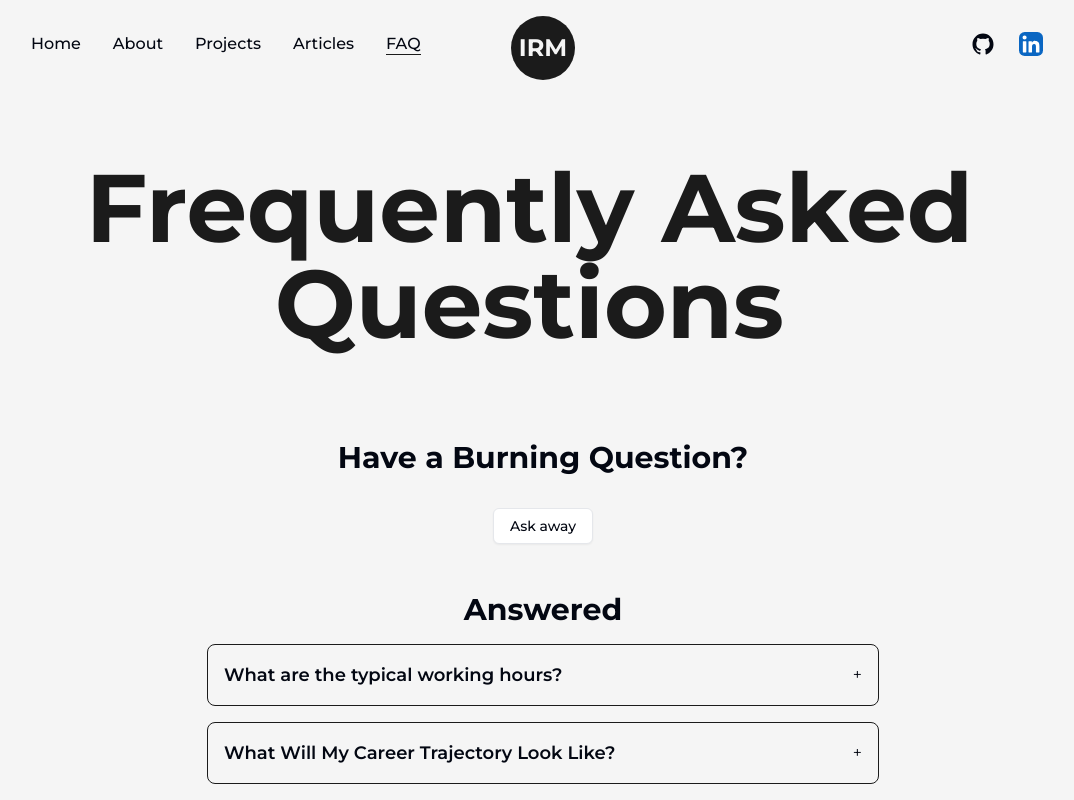
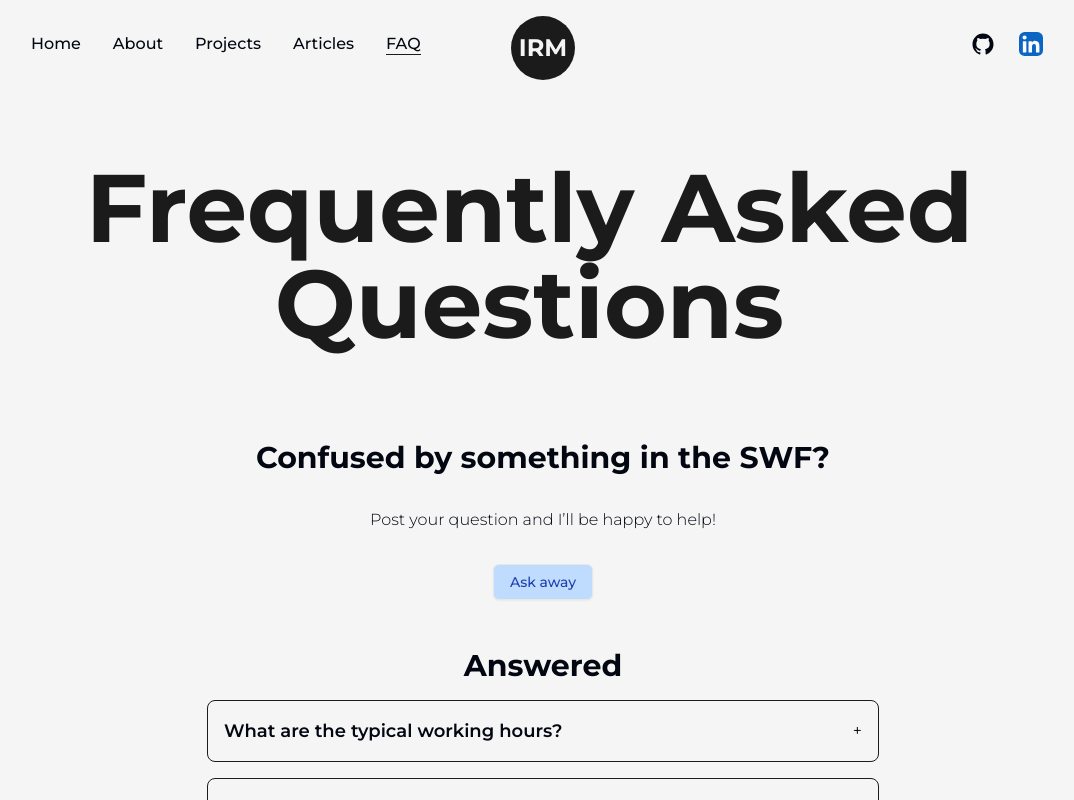
Before and after one commit to ir-acc-dev/PortfolioWebsite, a Next.js app: page /faq in a window 1280 px wide. Shown: the top 800 px of the page, without its empty margins (97-1171 px from the left). Built offline with nearby package versions, Linux system fonts and the light colour scheme; no server answers.

Commit message:
updated button styling and question header

```diff
--- a/package.json
+++ b/package.json
@@ -9,6 +9,7 @@
     "lint": "next lint"
   },
   "dependencies": {
+    "@heroicons/react": "^2.1.5",
     "@radix-ui/react-slot": "^1.1.0",
     "axios": "^1.7.7",
     "class-variance-authority": "^0.7.0",
--- a/src/pages/faq.js
+++ b/src/pages/faq.js
@@ -5,6 +5,7 @@ import { motion } from "framer-motion";
 import { Button } from "@/components/ui/button";
 import {useEffect, useState} from "react";
 import {createQuestion, deleteQuestion, getAllQuestions, updateQuestion} from "./api/faqClient.js"
+import { PencilIcon, TrashIcon } from '@heroicons/react/24/outline'; // Import icons
 
 const FaqItem = ({ question, answer, editable = false, onEdit, onDelete }) => {
 
@@ -58,11 +59,11 @@ const FaqItem = ({ question, answer, editable = false, onEdit, onDelete }) => {
                         </>
                     ) : (
                         <>
-                            <Button onClick={() => setIsEditing(true)} variant="outline">
-                                Edit
+                            <Button onClick={() => setIsEditing(true)} variant="outline" className="bg-transparent border-none p-0">
+                                <PencilIcon className="h-5 w-5 text-gray-500" />
                             </Button>
-                            <Button onClick={onDelete} variant="outline" className="text-red-600">
-                                Delete
+                            <Button onClick={onDelete} variant="outline" className="bg-transparent border-none p-0 text-red-600">
+                                <TrashIcon className="h-5 w-5 text-red-600" />
                             </Button>
                         </>
                     )}
@@ -76,6 +77,7 @@ const Faq = () => {
 
     const [isAsking, setIsAsking] = useState(false);
     const [newQuestion, setNewQuestion] = useState("");
+    const [pendingQuestions, setPendingQuestions] = useState([])
 
     const handleAsk = () => setIsAsking(!isAsking);
 
@@ -106,7 +108,17 @@ const Faq = () => {
         })
     };
 
-    const [pendingQuestions, setPendingQuestions] = useState([])
+    const handleEdit = (updatedQuestion, id) => {
+        const updatedData = { question: updatedQuestion };
+
+        updateQuestion(id, updatedData)
+            .then((response) => {
+                setPendingQuestions((prevQuestions) =>
+                    prevQuestions.map((q) => (q.id === id ? { ...q, question: updatedQuestion } : q))
+                );
+            })
+            .catch((err) => console.log("Error updating question", err));
+    };
 
     const listAllQuestions = async () => {
         getAllQuestions()
@@ -120,18 +132,6 @@ const Faq = () => {
     useEffect(() => {
         listAllQuestions()
     }, [])
-
-    const handleEdit = (updatedQuestion, id) => {
-        const updatedData = { question: updatedQuestion };
-
-        updateQuestion(id, updatedData)
-            .then((response) => {
-                setPendingQuestions((prevQuestions) =>
-                    prevQuestions.map((q) => (q.id === id ? { ...q, question: updatedQuestion } : q))
-                );
-            })
-            .catch((err) => console.log("Error updating question", err));
-    };
 
 
     return (
@@ -150,12 +150,17 @@ const Faq = () => {
                         className="mb-12 lg:!text-7xl sm:mb-8 sm:!text-6xl xs:!text-4xl"
                     />
 
+
                     {/*QUESTION CREATION SECTION*/}
-                    <h2 className="text-3xl font-bold text-center my-8">Have a Burning Question?</h2>
+                    <h2 className="text-3xl font-bold text-center my-8">Confused by something in the SWF? </h2>
+                    <h2 className="text-1xl font-light text-center my-8">Post your question and I’ll be happy to help!</h2>
                     <div className="flex justify-center my-4">
-                        <Button onClick={handleAsk} variant="outline">
+                        <Button onClick={handleAsk} variant="outline"
+                                className="bg-blue-200 hover:bg-blue-300 text-blue-800">
                             {isAsking ? "Cancel" : "Ask away"}
                         </Button>
+
+
                     </div>
 
                     {isAsking && (
```
Also changed, not shown: 1 other file (tests, documents, lock files or other folders).
